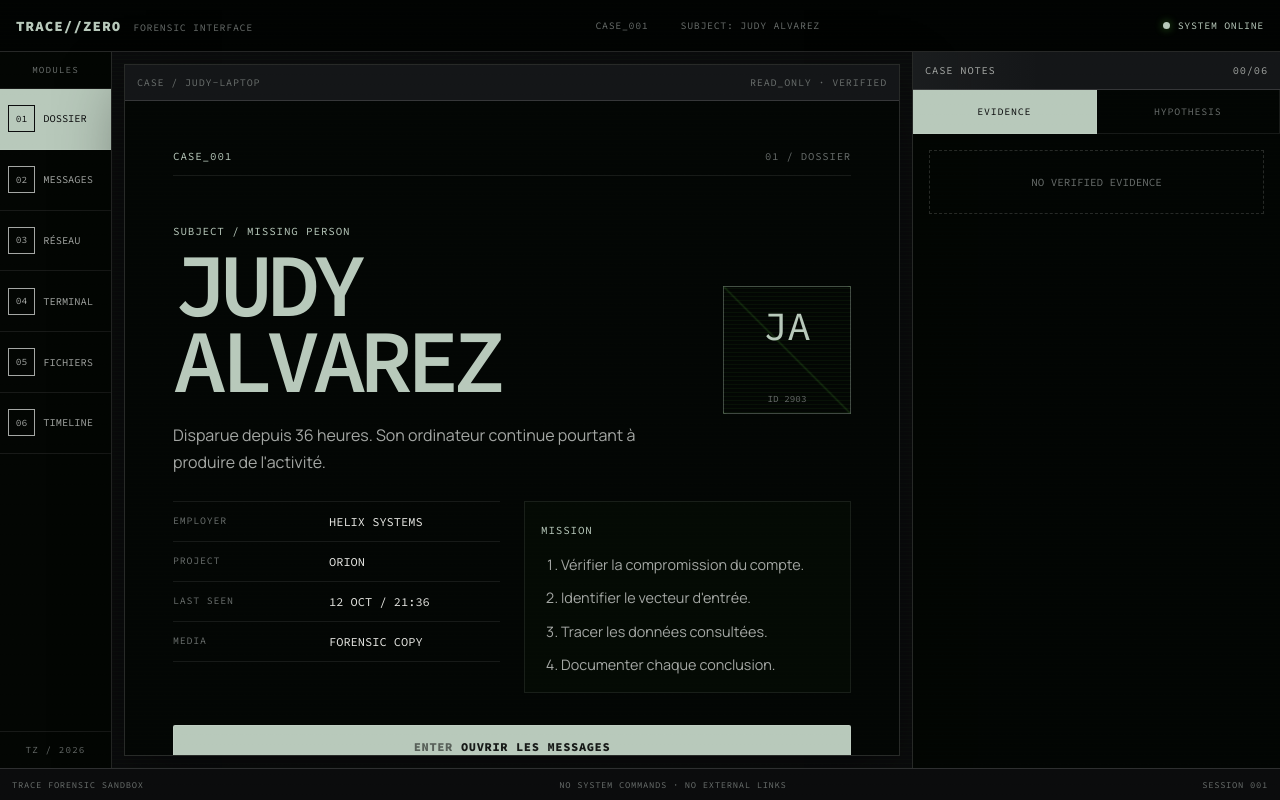
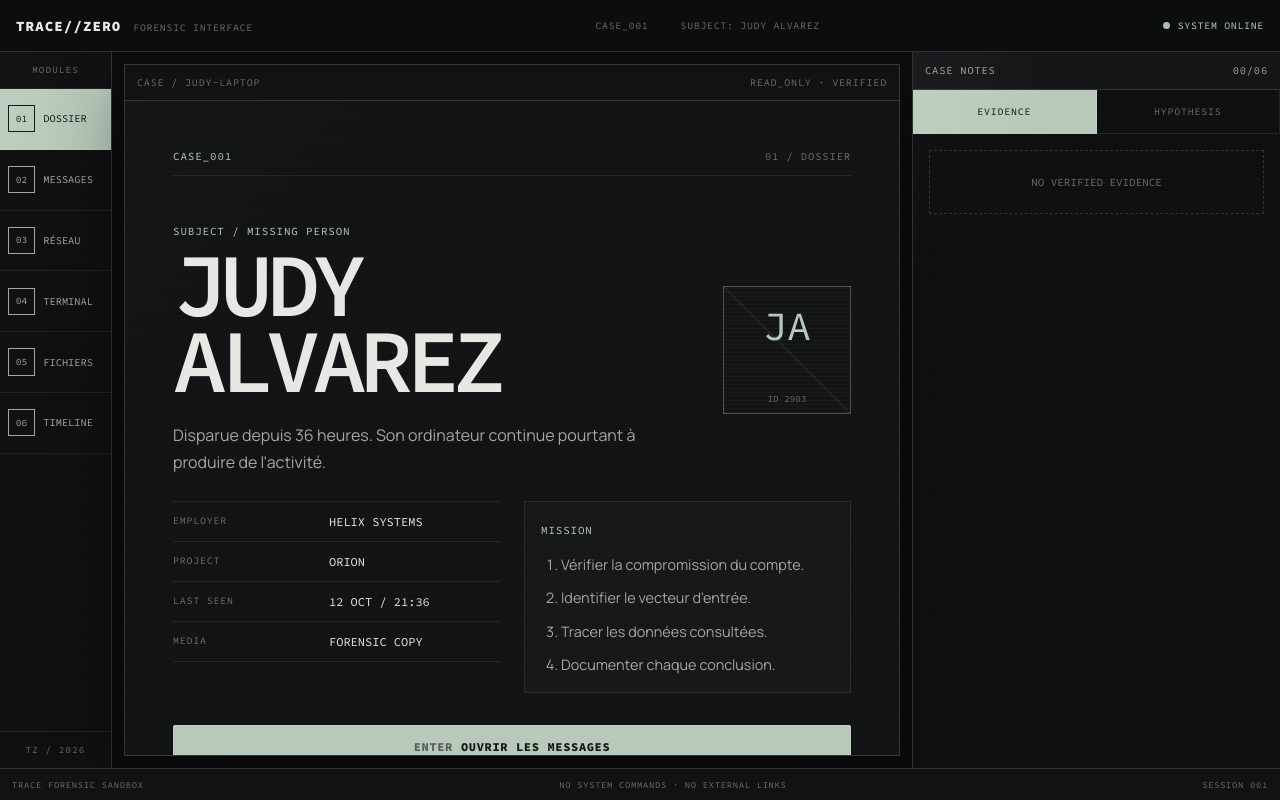
Before and after one commit to Mahkalix/TraceZero, a Next.js app: page /case/001 in a window 1280 px wide. Built offline with nearby package versions, Linux system fonts and the light colour scheme.

Commit message:
style: align workspace with muted system reference

```diff
--- a/src/styles/_desktop.scss
+++ b/src/styles/_desktop.scss
@@ -21,8 +21,8 @@
   background:
     repeating-linear-gradient(
       0deg,
-      rgb(115 255 72 / 1.7%) 0,
-      rgb(115 255 72 / 1.7%) 1px,
+      rgb(231 231 227 / 1.2%) 0,
+      rgb(231 231 227 / 1.2%) 1px,
       transparent 1px,
       transparent 4px
     ),
@@ -38,7 +38,7 @@
   gap: $space-5;
   padding: 0 $space-4;
   border-bottom: 1px solid $line-strong;
-  background: rgb(2 4 2 / 96%);
+  background: rgb(12 14 15 / 97%);
 }
 
 .brand-lockup {
@@ -88,7 +88,7 @@
   display: flex;
   flex-direction: column;
   border-right: 1px solid $line-strong;
-  background: rgb(3 6 3 / 94%);
+  background: rgb(14 16 17 / 95%);
 }
 
 .rail-label,
@@ -134,7 +134,7 @@
 
   &:hover:not([data-active="true"]) {
     color: $color-accent;
-    background: rgb(115 255 72 / 4%);
+    background: rgb(184 201 187 / 5%);
   }
 }
 
@@ -156,7 +156,7 @@
   min-height: 34rem;
   overflow: hidden;
   border: 1px solid $line-strong;
-  background: rgb(4 7 4 / 96%);
+  background: rgb(18 20 21 / 96%);
   box-shadow: $shadow-panel;
 }
 
@@ -228,8 +228,8 @@
   border: 1px solid $accent-line;
   color: $color-accent;
   background:
-    linear-gradient(45deg, transparent 49%, rgb(115 255 72 / 12%) 50%, transparent 51%),
-    repeating-linear-gradient(0deg, rgb(115 255 72 / 5%) 0 1px, transparent 1px 4px);
+    linear-gradient(45deg, transparent 49%, rgb(184 201 187 / 10%) 50%, transparent 51%),
+    repeating-linear-gradient(0deg, rgb(184 201 187 / 4%) 0 1px, transparent 1px 4px);
 
   span {
     font-size: 2.5rem;
@@ -278,7 +278,7 @@
 .mission-block {
   padding: $space-4;
   border: 1px solid $line-subtle;
-  background: rgb(115 255 72 / 2%);
+  background: rgb(184 201 187 / 2.5%);
 
   ol {
     display: grid;
@@ -431,9 +431,9 @@
   gap: $space-2;
   margin-top: $space-5;
   padding: $space-4;
-  border: 1px solid rgb(255 90 31 / 40%);
+  border: 1px solid rgb(155 126 102 / 38%);
   color: $color-orange;
-  background: rgb(255 90 31 / 4%);
+  background: rgb(155 126 102 / 6%);
   font-family: var(--font-mono), monospace;
 
   span {
@@ -453,7 +453,7 @@
   margin-top: $space-5 !important;
   padding: 0 0 $space-4;
   border: 1px solid $line-strong;
-  background: rgb(115 255 72 / 2%);
+  background: rgb(184 201 187 / 2.5%);
 
   fieldset {
     display: grid;
@@ -560,7 +560,7 @@
 }
 
 .log-row--head {
-  background: rgb(115 255 72 / 4%);
+  background: rgb(184 201 187 / 5%);
 
   span {
     color: $color-accent;
@@ -595,7 +595,7 @@
 }
 
 .node--alert {
-  border-color: rgb(255 90 31 / 45%);
+  border-color: rgb(155 126 102 / 42%);
   color: $color-orange;
 }
 
@@ -621,7 +621,7 @@
   padding: $space-4;
   border: 1px solid $line-subtle;
   color: $color-accent;
-  background: #010201;
+  background: #0a0b0c;
   font-size: 0.72rem;
   line-height: 1.65;
 
@@ -708,7 +708,7 @@
   min-width: 0;
   overflow: auto;
   border-left: 1px solid $line-strong;
-  background: rgb(3 6 3 / 96%);
+  background: rgb(14 16 17 / 96%);
 }
 
 .notebook__tabs {
@@ -932,3 +932,86 @@
     display: none;
   }
 }
+
+/* Muted industrial pass inspired by the message-system reference */
+.desktop-sidebar__item[data-active="true"],
+.mail-list__item[data-active="true"],
+.notebook__tabs button[aria-selected="true"],
+.signal-option:has(input:checked) {
+  color: #161917;
+  background:
+    linear-gradient(90deg, rgb(255 255 255 / 8%), transparent 72%),
+    $color-accent;
+}
+
+.desktop-sidebar__item[data-active="true"] .desktop-sidebar__key,
+.mail-list__item[data-active="true"] small,
+.mail-list__item[data-active="true"] strong,
+.mail-list__item[data-active="true"] time {
+  color: #161917;
+}
+
+.status-dot {
+  background: $color-success;
+  box-shadow: none;
+}
+
+.brand-lockup__name,
+.case-screen__hero h2 {
+  color: $color-text;
+}
+
+.window,
+.notebook,
+.desktop-sidebar {
+  background-image:
+    linear-gradient(135deg, rgb(255 255 255 / 1.1%), transparent 24%),
+    repeating-linear-gradient(
+      0deg,
+      rgb(255 255 255 / 0.7%) 0 1px,
+      transparent 1px 6px
+    );
+}
+
+.window__titlebar,
+.desktop-footer {
+  background-color: $color-bg-soft;
+}
+
+.mail-list__item:hover:not([data-active="true"]),
+.desktop-sidebar__item:hover:not([data-active="true"]) {
+  color: $color-text;
+  background: rgb(255 255 255 / 3%);
+}
+
+.trace-box {
+  color: $color-warning;
+}
+
+.warning-label,
+.warning-text,
+.node--alert {
+  color: $color-warning;
+}
+
+.network-line {
+  background: $color-accent-dim;
+}
+
+.network-line span {
+  color: $color-text-muted;
+}
+
+.terminal-output {
+  color: $color-text-muted;
+}
+
+.terminal-command span,
+.terminal-form label,
+.terminal-hint code {
+  color: $color-accent;
+}
+
+.locked-module h2 {
+  color: $color-text;
+}
```
